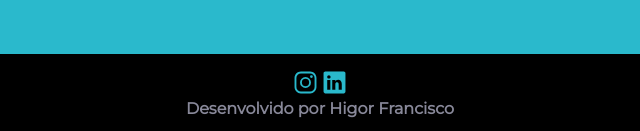
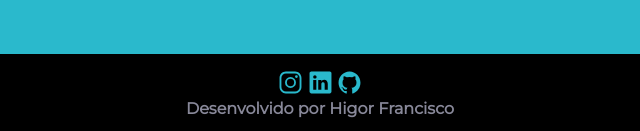
Before and after one commit to HigorFS/Decodificador, a plain HTML site: page index.html in a window 1280 px wide. Shown: the part 666-797 px from the top of the page, 320-960 px from the left. Drawn offline with nearby package versions, Linux system fonts and the light colour scheme.

Commit message:
primeiro commit

```diff
--- a/index.html
+++ b/index.html
@@ -44,6 +44,7 @@
         <div class="icons">
             <a href="https://www.instagram.com/higor_francisco_/"><ion-icon name="logo-instagram"></ion-icon></a>
             <a href="https://www.linkedin.com/in/higor-francisco-/"><ion-icon name="logo-linkedin"></ion-icon></a>
+            <a href="https://github.com/HigorFS"><ion-icon name="logo-github"></ion-icon></a>
         </div>
         <h3>Desenvolvido por Higor Francisco</h3>
     </footer>
```
